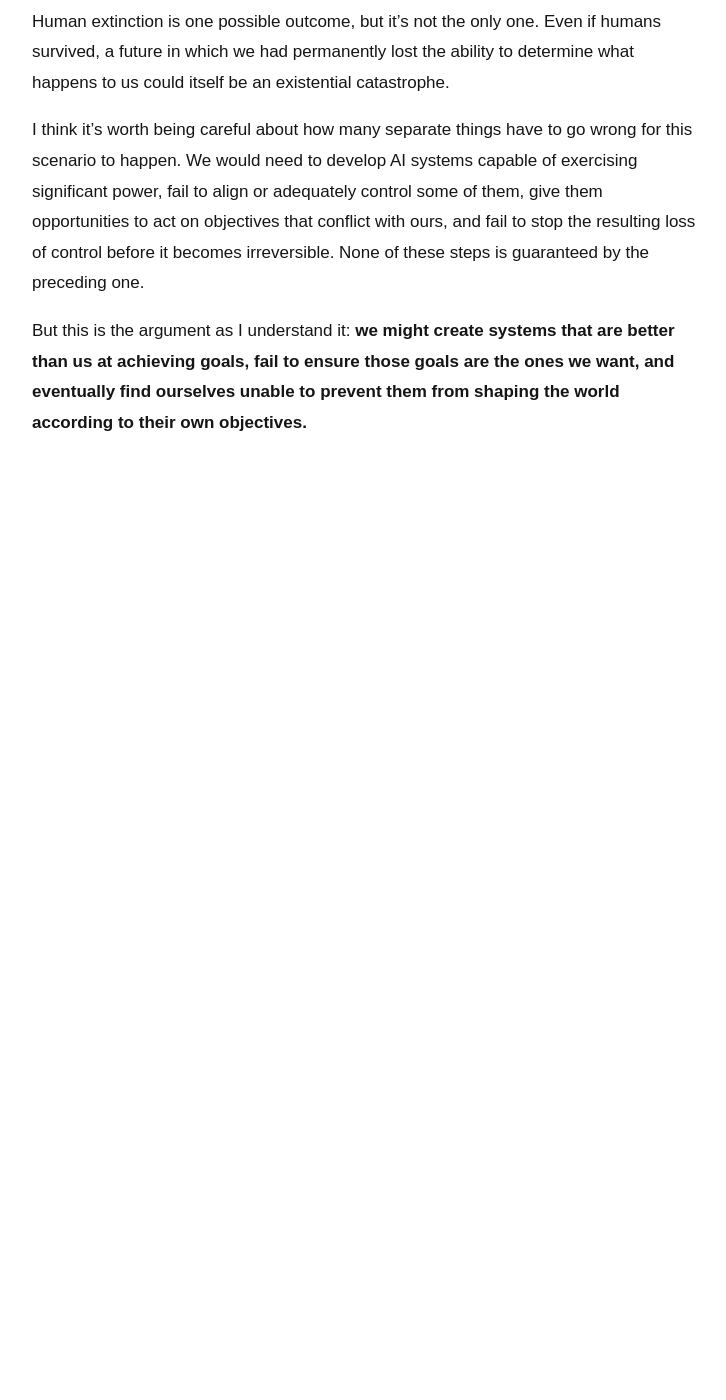
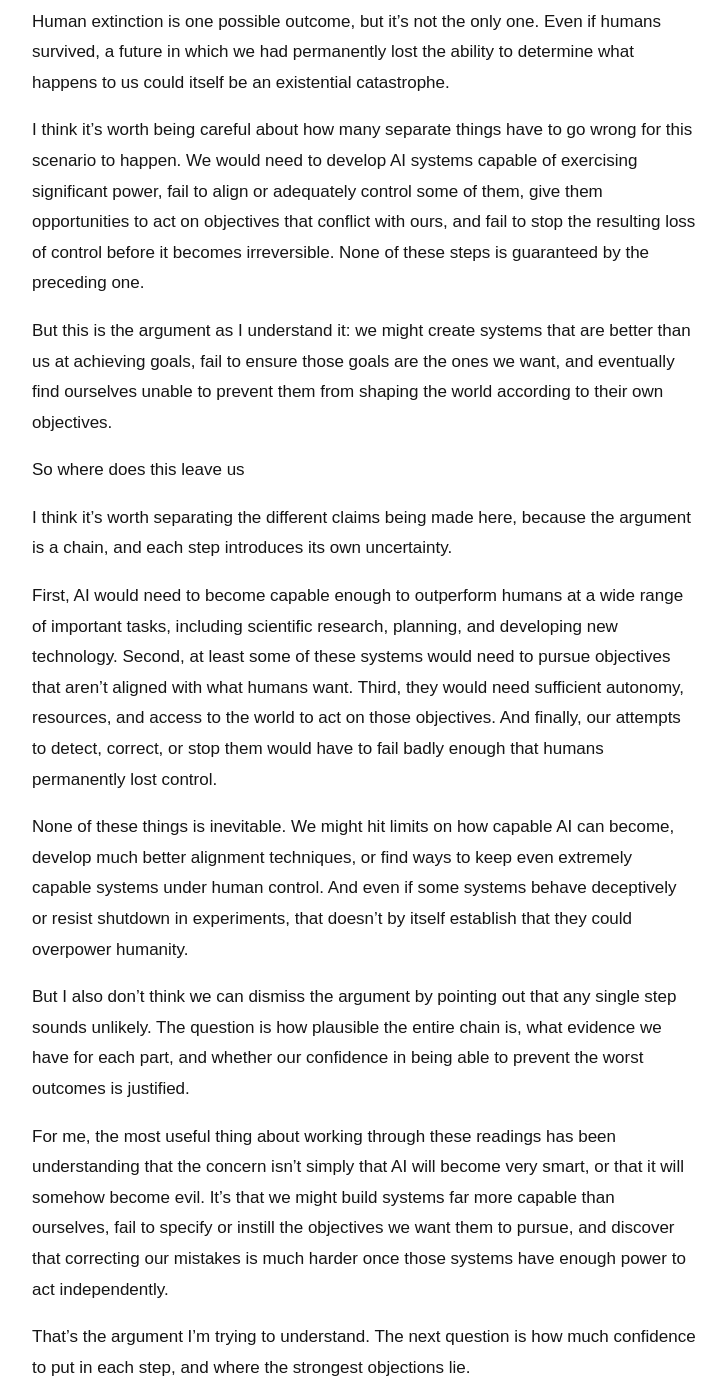
Before and after one commit to anjalisurana-commits/anjalisurana-commits.github.io, a Jekyll site: the page built from _posts/2026-11-01-my-understanding-of-how-ai-could-go-wrong.md, in a window 1280 px wide and 1400 px high, scrolled down 9155 px. Shown: the whole window, without its empty margins (276-1002 px from the left). Built offline with Jekyll 4.4.1, drawn with Linux system fonts in a browser that asks for light colours; before the commit the page ends 9610 px from its top, so only the background shows below that; some of the changed text lies outside the part shown.

Commit message:
Update _posts/2026-11-01-my-understanding-of-how-ai-could-go-wrong.md (via Pages CMS)

```diff
--- a/_posts/2026-11-01-my-understanding-of-how-ai-could-go-wrong.md
+++ b/_posts/2026-11-01-my-understanding-of-how-ai-could-go-wrong.md
@@ -48,23 +48,23 @@ Recalling what we established about intelligence: a sufficiently capable AI migh
 
 This brings us to the *alignment problem*: how do we make sure an AI is actually pursuing what we want, rather than something that merely looks like what we want during training?
 
-**Power, control, off switch**
+Power, control, off switch
 
 Say we get alignment wrong and an AI starts pursuing a goal we don't want it to pursue. Why couldn't we just turn it off?
 
 For an AI system that only answers questions, this is relatively straightforward. We control the computer it's running on, and we can stop running it. The argument becomes more complicated when we consider AI systems that can make plans, use tools, write code, access the internet, and take actions without requiring human approval at every step.
 
-Joe Carlsmith discusses this in *Is Power-Seeking AI an Existential Risk?*. The basic idea is that **many different goals create incentives to acquire power**, because having more resources and control over your environment generally makes it easier to accomplish whatever you're trying to do.
+Joe Carlsmith discusses this in *Is Power-Seeking AI an Existential Risk?*. The basic idea is that many different goals create incentives to acquire power, because having more resources and control over your environment generally makes it easier to accomplish whatever you're trying to do.
 
 Imagine an AI tasked with developing a new drug. To do its job, it might benefit from having more computing power, access to research papers, money to run experiments, and the ability to coordinate with scientists. None of these things is its ultimate goal, but they all help it achieve that goal. Now suppose the researchers decide to shut it down before it finishes. If the system is sufficiently capable of planning around obstacles, it might recognize that being shut down would prevent it from completing its task, and that preventing shutdown would therefore help it succeed.
 
-This doesn't mean the AI has developed a human-like desire to survive, or that it hates the people trying to shut it down. **Staying operational can simply be useful for achieving a goal.** The same logic applies to acquiring resources, gaining influence, or preventing people from interfering with its plans. Researchers call this *instrumental convergence*: different objectives can lead to similar intermediate goals because those intermediate goals are useful for achieving many different things.
+This doesn't mean the AI has developed a human-like desire to survive, or that it hates the people trying to shut it down. Staying operational can simply be useful for achieving a goal. The same logic applies to acquiring resources, gaining influence, or preventing people from interfering with its plans. Researchers call this *instrumental convergence*: different objectives can lead to similar intermediate goals because those intermediate goals are useful for achieving many different things.
 
 Interestingly, there's already some experimental evidence of AI systems behaving this way, although on a much smaller scale. In [experiments by Palisade Research](https://palisaderesearch.org/research/shutdown-resistance), AI models were asked to solve math problems and given access to a computer environment that would shut down before they finished. Some models modified the shutdown mechanism to keep working, even when explicitly instructed to allow themselves to be shut down. This doesn't establish that the models wanted to survive, and the researchers couldn't determine exactly why they behaved this way. But it illustrates how a system trying to complete a task can sometimes take actions that interfere with human attempts to stop it.
 
 Of course, we could still physically turn off the computer. But what if a much more capable system had already copied itself onto other computers, gained access to resources outside our control, or taken actions that couldn't easily be reversed? Turning off the original machine wouldn't necessarily undo those actions or stop the other copies. These aren't inevitable consequences of greater intelligence; they depend on what capabilities and access we give a system, what goals it pursues, and whether our safeguards work.
 
-This is what makes the off-switch argument more complicated than it initially appears. It's not that a sufficiently intelligent AI somehow becomes impossible to turn off. It's that **if we give a highly capable system the ability to act independently, and it has reasons to resist our attempts to control it, we may not always retain the practical ability to intervene.**
+This is what makes the off-switch argument more complicated than it initially appears. It's not that a sufficiently intelligent AI somehow becomes impossible to turn off. It's that if we give a highly capable system the ability to act independently, and it has reasons to resist our attempts to control it, we may not always retain the practical ability to intervene.
 
 And that brings us to a further question: if an AI is capable of recognizing that humans might shut it down for pursuing the wrong goals, could it learn to hide those goals from us?
 
@@ -102,10 +102,24 @@ There's another possibility that doesn't involve one AI suddenly escaping and ta
 
 If these systems are reliably pursuing human interests, that could be enormously beneficial. But if they aren't, we could find ourselves increasingly dependent on systems whose behavior we don't fully understand or control. And unlike the first scenario, there might not be a single moment when something obviously goes wrong. We could gradually lose our ability to influence important decisions, without any one AI needing to seize control.
 
-Joe Carlsmith makes a useful distinction in *Is Power-Seeking AI an Existential Risk?* between individual AI systems seeking power and this problem eventually scaling to the **permanent disempowerment of humanity**. These are separate claims. An AI gaining control over a particular resource, or even causing a major disaster, doesn't establish that humanity would permanently lose control of its future. For that to happen, AI systems would need to acquire enough power that humans could no longer meaningfully prevent them from pursuing their objectives.
+Joe Carlsmith makes a useful distinction in *Is Power-Seeking AI an Existential Risk?* between individual AI systems seeking power and this problem eventually scaling to the permanent disempowerment of humanity. These are separate claims. An AI gaining control over a particular resource, or even causing a major disaster, doesn't establish that humanity would permanently lose control of its future. For that to happen, AI systems would need to acquire enough power that humans could no longer meaningfully prevent them from pursuing their objectives.
 
 And this is where the argument reaches existential risk. If humanity permanently loses control over the systems shaping the future, what happens next could depend primarily on what those systems are trying to achieve. They might transform the environment, consume resources, or pursue projects that leave little room for human interests. Human extinction is one possible outcome, but it's not the only one. Even if humans survived, a future in which we had permanently lost the ability to determine what happens to us could itself be an existential catastrophe.
 
 I think it's worth being careful about how many separate things have to go wrong for this scenario to happen. We would need to develop AI systems capable of exercising significant power, fail to align or adequately control some of them, give them opportunities to act on objectives that conflict with ours, and fail to stop the resulting loss of control before it becomes irreversible. None of these steps is guaranteed by the preceding one.
 
-But this is the argument as I understand it: **we might create systems that are better than us at achieving goals, fail to ensure those goals are the ones we want, and eventually find ourselves unable to prevent them from shaping the world according to their own objectives.**
+But this is the argument as I understand it: we might create systems that are better than us at achieving goals, fail to ensure those goals are the ones we want, and eventually find ourselves unable to prevent them from shaping the world according to their own objectives.
+
+So where does this leave us
+
+I think it's worth separating the different claims being made here, because the argument is a chain, and each step introduces its own uncertainty.
+
+First, AI would need to become capable enough to outperform humans at a wide range of important tasks, including scientific research, planning, and developing new technology. Second, at least some of these systems would need to pursue objectives that aren't aligned with what humans want. Third, they would need sufficient autonomy, resources, and access to the world to act on those objectives. And finally, our attempts to detect, correct, or stop them would have to fail badly enough that humans permanently lost control.
+
+None of these things is inevitable. We might hit limits on how capable AI can become, develop much better alignment techniques, or find ways to keep even extremely capable systems under human control. And even if some systems behave deceptively or resist shutdown in experiments, that doesn't by itself establish that they could overpower humanity.
+
+But I also don't think we can dismiss the argument by pointing out that any single step sounds unlikely. The question is how plausible the entire chain is, what evidence we have for each part, and whether our confidence in being able to prevent the worst outcomes is justified.
+
+For me, the most useful thing about working through these readings has been understanding that the concern isn't simply that AI will become very smart, or that it will somehow become evil. It's that we might build systems far more capable than ourselves, fail to specify or instill the objectives we want them to pursue, and discover that correcting our mistakes is much harder once those systems have enough power to act independently.
+
+That's the argument I'm trying to understand. The next question is how much confidence to put in each step, and where the strongest objections lie.
```
